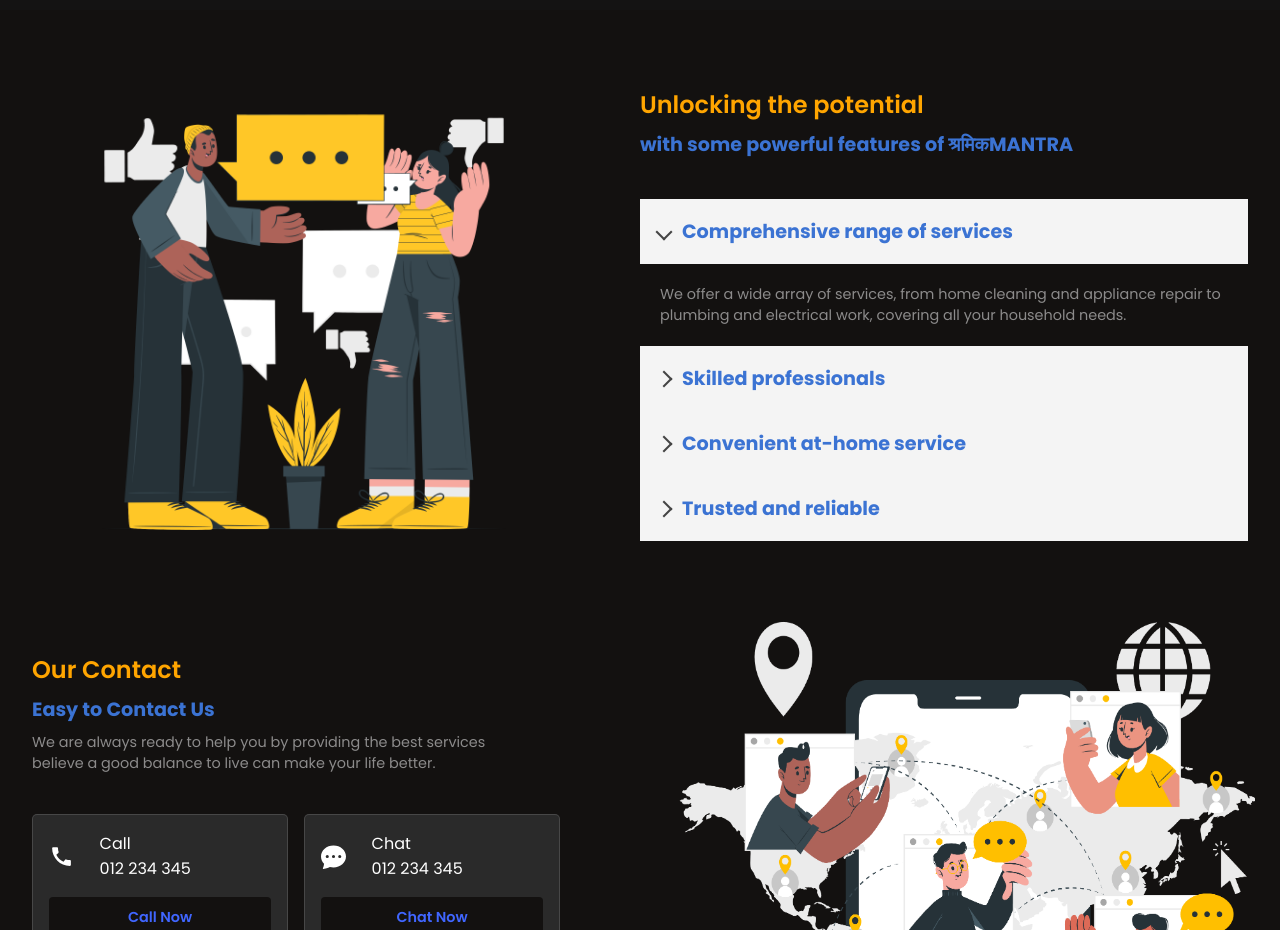
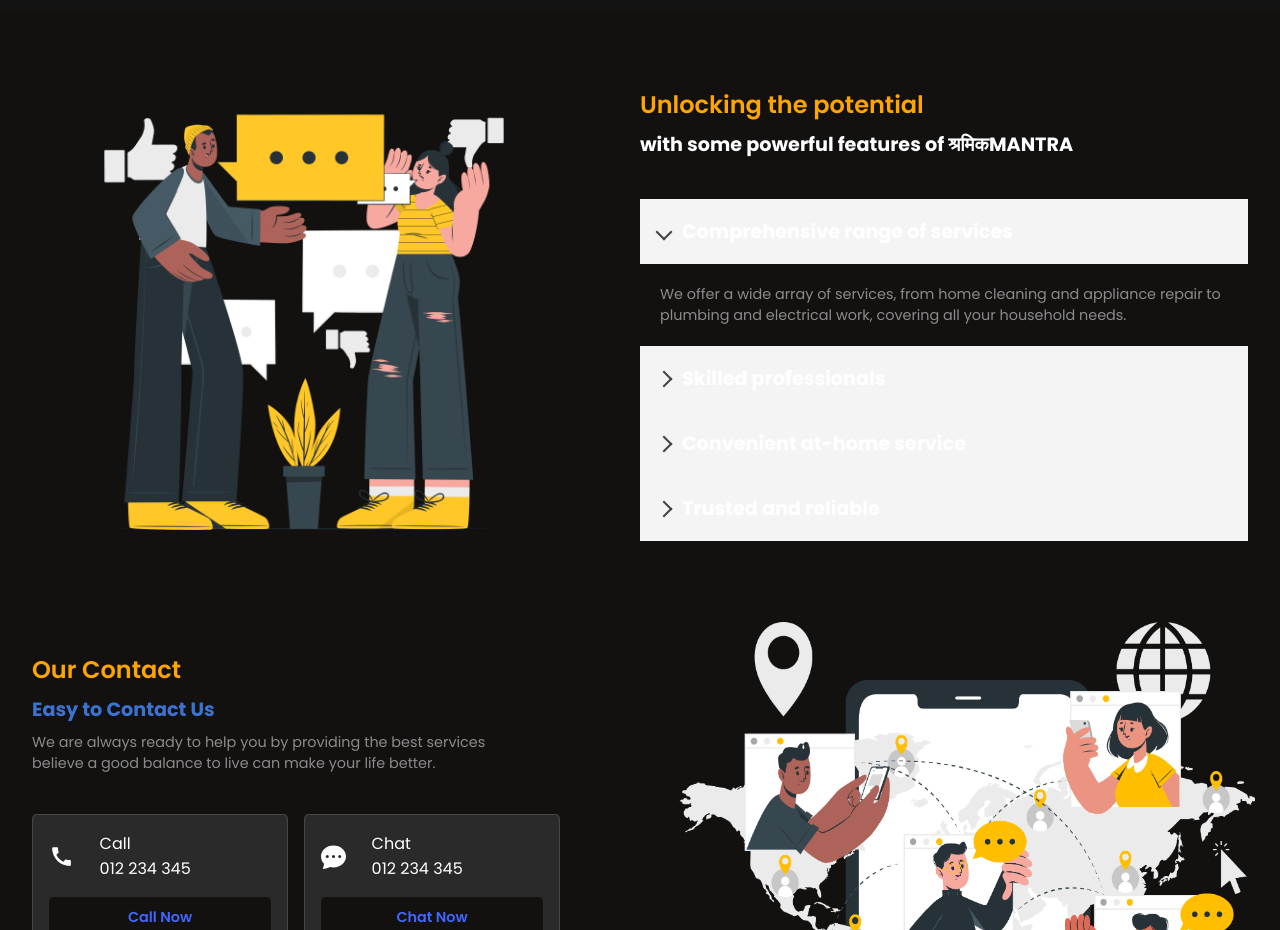
Before and after one commit to ghsharma/skill--serve, a React (Vite) app: page / in a window 1280 px wide. Shown: the part 2000-2930 px from the top of the page. Built offline with nearby package versions, Linux system fonts and the light colour scheme; a web font is replaced by a local one.

Commit message:
cursor fail

```diff
--- a/package.json
+++ b/package.json
@@ -12,10 +12,12 @@
     "@auth0/auth0-react": "^2.1.1",
     "@fortawesome/fontawesome-svg-core": "^6.4.0",
     "accordion": "^3.0.2",
+    "custom-cursor": "^2.2.3",
     "framer-motion": "^10.8.5",
     "react": "^18.2.0",
     "react-accessible-accordion": "^5.0.0",
     "react-countup": "^6.4.2",
+    "react-custom-cursors": "^2.0.2",
     "react-custom-scrollbars": "^4.2.1",
     "react-custom-scrollbars-2": "^4.5.0",
     "react-dom": "^18.2.0",
--- a/src/components/value/value.css
+++ b/src/components/value/value.css
@@ -21,6 +21,11 @@
     font-size: 1.2rem;
 }
 
+.v-right .primaryText{
+    color:white;
+    font-size: 1.2rem;
+}
+
 .v-right{
     gap:.5rem;
 }
@@ -41,3 +46,7 @@
     overflow: hidden;
     margin-bottom: 20px;
 }
+
+.AccordionItem .primaryText{
+    color: white;
+}
--- a/src/main.jsx
+++ b/src/main.jsx
@@ -4,7 +4,6 @@
 import App from "./App";
 import { Auth0Provider } from "@auth0/auth0-react";
 import { BrowserRouter } from "react-router-dom";
-
 ReactDOM.createRoot( document.getElementById("root")).render(
 
   <BrowserRouter>
@@ -15,9 +14,9 @@
     authorizationParams={{
       redirect_uri: window.location.origin
     }}>
-
     <App/>
   </Auth0Provider>
+
     </BrowserRouter>
 
 
```
Also changed, not shown: src/App.jsx (+2 -16 lines), 2 other files (tests, documents, lock files or other folders).
